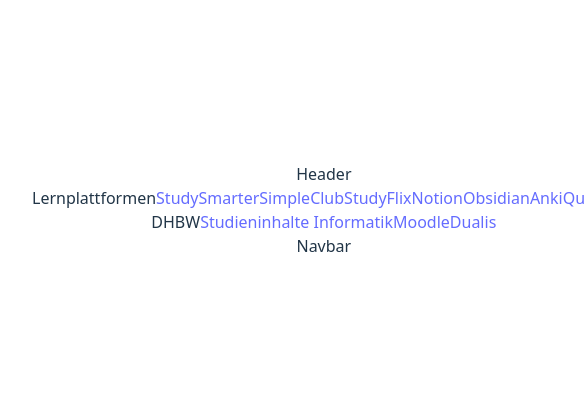
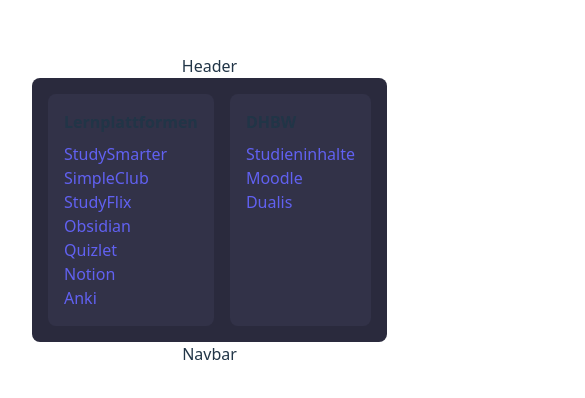
Before and after one commit to DHBW-MEOW/eduflow-frontend, a React (Vite) app: page / in a window 390 px wide. Shown: the part 212-610 px from the top of the page, 585 px wide, since content can reach past the window. Built offline with nearby package versions, Linux system fonts and the light colour scheme.

Commit message:
Styled Component for mobile

```diff
--- a/src/app/Layout.tsx
+++ b/src/app/Layout.tsx
@@ -7,11 +7,11 @@
   children: React.ReactElement
 }) {
   return (
-    <p>
+    <div>
       <Header/>
       {children}
       <Navbar/>
-    </p>
+    </div>
   )
 }
 
--- a/src/colors.css
+++ b/src/colors.css
@@ -18,6 +18,12 @@
   --color-text-light: #9ca3af;     /* Sekundär, z. B. für Platzhalter */
   --color-heading: #f3f4f6;        /* Überschriften */
 
+  /* === Link Color === */
+  --color-link: #6161f1;
+  --color-link-visited: #9c09a1;
+  --color-link-hover: var(--color-hover);
+  --color-link-active: var(--color-focus);
+
   /* === Border / Divider === */
   --color-border: #4b5563;
   --color-border-light: #6b7280;
--- a/src/components/quicklinks/Quicklinks.css
+++ b/src/components/quicklinks/Quicklinks.css
@@ -0,0 +1,64 @@
+.quicklinks-container {
+    display: flex;
+    flex-direction: row;
+
+    padding: 1rem;
+    gap: 1rem;
+
+    width: fit-content;
+
+    background-color: var(--color-bg-2);
+    border-radius: 8px;
+    border-color: var(--color-border);
+}
+
+.dhbw-container,
+.learning-container {
+    display: flex;
+    flex-direction: column;
+    align-items: flex-start;
+
+    padding: 1em;
+    margin-left: auto;
+    margin-right: auto;
+
+    width: fit-content;
+
+    background-color: var(--color-surface);
+    border-radius: 8px;
+    border-color: var(--color-border-light);
+}
+
+h4 {
+    margin-top: 0px;
+    margin-bottom: 8px;
+}
+
+a:link {
+    color: var(--color-link);
+}
+
+a:visited {
+    color: var(--color-link-visited);
+}
+
+a:hover {
+    color: var(--color-link-hover);
+}
+
+a:active,
+a:visited:active {
+    color: var(--color-link-active);
+}
+
+@media (min-width: 480px) {
+	.quicklinks-container {
+        width: 100%;
+
+    }
+
+    .dhbw-container,
+    .learning-container {
+        flex: 1;
+    }
+}
--- a/src/components/quicklinks/Quicklinks.tsx
+++ b/src/components/quicklinks/Quicklinks.tsx
@@ -3,20 +3,20 @@
 
 function Quicklinks() {
     return (
-        <div>
-            <div>
-                <label>Lernplattformen</label>
+        <div className='quicklinks-container'>
+            <div className='learning-container'>
+                <h4>Lernplattformen</h4>
                 <a href="https://www.studysmarter.de/">StudySmarter</a>
                 <a href="https://app.simpleclub.com/">SimpleClub</a>
                 <a href="https://studyflix.de/">StudyFlix</a>
+                <a href="https://obsidian.md/">Obsidian</a>
+                <a href="https://apps.ankiweb.net/">Quizlet</a>
                 <a href="https://www.notion.com/de">Notion</a>
-                <a href="https://obsidian.md/">Obsidian</a>
                 <a href="https://apps.ankiweb.net/">Anki</a>
-                <a href="https://apps.ankiweb.net/">Quizlet</a>
             </div>
-            <div>
-                <label>DHBW</label>
-                <a href="https://www.karlsruhe.dhbw.de/inf/studieninhalte-profil.html">Studieninhalte Informatik</a>
+            <div className='dhbw-container'>
+                <h4>DHBW</h4>
+                <a href="https://www.karlsruhe.dhbw.de/inf/studieninhalte-profil.html">Studieninhalte</a>
                 <a href="https://moodle.dhbw.de/">Moodle</a>
                 <a href="https://dualis.dhbw.de/">Dualis</a>
             </div>
```
